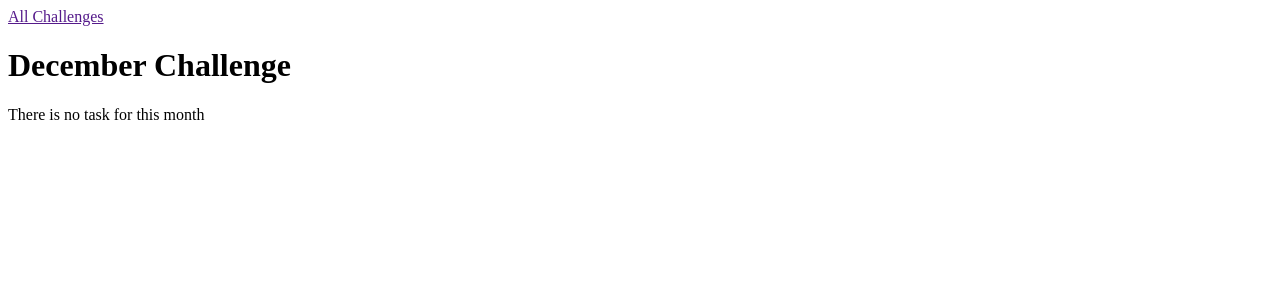
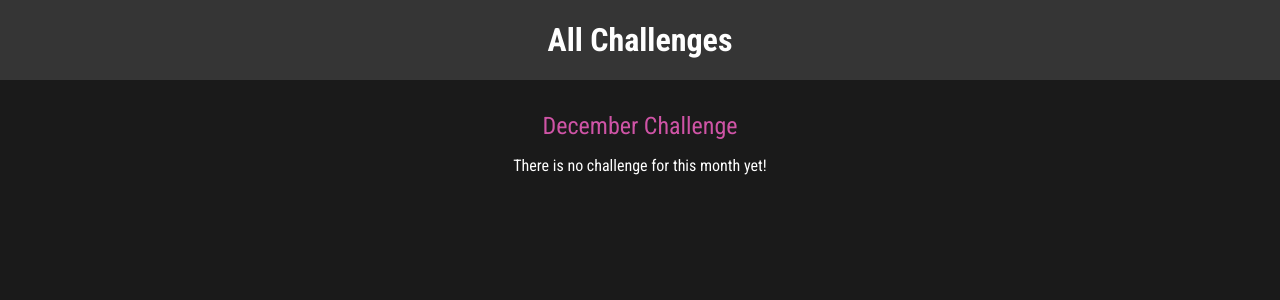
Before and after one commit to aloba-james/monthly-challenges, a Django app: page /challenges/december in a window 1280 px wide. Shown: the top 300 px of the page. Run offline with Django 5.2, Linux system fonts and the light colour scheme.

Commit message:
upgraded css

```diff
--- /dev/null
+++ b/challenges/static/challenges/challenge.css
@@ -0,0 +1,22 @@
+h1,
+h2 {
+  text-align: center;
+  color: white;
+}
+
+h1 {
+  font-size: 1.5rem;
+  margin: 2rem 0 1rem 0;
+  font-weight: normal;
+  color: #cf54a6;
+}
+
+h2 {
+  font-size: 3rem;
+  font-weight: bold;
+}
+
+.fallback {
+  text-align: center;
+  color: white;
+}
--- /dev/null
+++ b/challenges/static/challenges/includes/header.css
@@ -0,0 +1,25 @@
+header {
+  width: 100%;
+  height: 5rem;
+  background-color: #353535;
+}
+
+header nav {
+  width: 100%;
+  height: 100%;
+  display: flex;
+  justify-content: center;
+  align-items: center;
+}
+
+header nav a {
+  color: white;
+  font-size: 2rem;
+  font-weight: bold;
+  text-decoration: none;
+}
+
+header nav a:hover,
+header nav a:active {
+  color: #cf54a6;
+}
--- a/challenges/templates/challenges/challenge.html
+++ b/challenges/templates/challenges/challenge.html
@@ -1,16 +1,22 @@
-{% extends "base.html" %} {% block page_title %} {{challengeMonth|title}}
-Challenge {% endblock %}
+{% extends "base.html" %}
+{% load static %}
+
+{% block css_files %}
+  <link rel="stylesheet" href="{% static "challenges/challenge.css" %}">
+  <link rel="stylesheet" href="{% static "challenges/includes/header.css" %}">
+{% endblock %}
+
+{% block page_title %}
+  {{ challengeMonth|title }} Challenge
+{% endblock %}
+
 {% block content %}
-<header>
-  <nav>
-    <a href="">All Challenges</a>
-  </nav>
-</header>
+  {% include "challenges/includes/header.html" %}
 
-
-<h1>{{challengeMonth|title}} Challenge</h1>
-{% if text is not None %}
-<h2>{{ text }}</h2>
-{% else %}
-<p>There is no task for this month</p>
-{% endif %} {% endblock %}
+  <h1>{{ challengeMonth|title }} Challenge</h1>
+  {% if text is not None %}
+    <h2>{{ text }}</h2>
+  {% else %}
+    <p class="fallback">There is no challenge for this month yet!</p>
+  {% endif %}
+{% endblock %}
--- /dev/null
+++ b/challenges/templates/challenges/includes/header.html
@@ -0,0 +1,5 @@
+<header>
+  <nav>
+    <a href="{% url "index" %}">All Challenges</a>
+  </nav>
+</header>
--- a/challenges/urls.py
+++ b/challenges/urls.py
@@ -2,7 +2,7 @@ from django.urls import path
 from . import views
 
 urlpatterns = [
-    path("", views.index),
+    path("", views.index, name="index"),
     path("<int:month>", views.monthly_challenge_by_number),
     path("<str:month>", views.monthly_challenge, name="month-challenge")
 ]
--- a/challenges/views.py
+++ b/challenges/views.py
@@ -1,6 +1,7 @@
 from django.shortcuts import render
-from django.http import HttpResponse, HttpResponseNotFound, HttpResponseRedirect
+from django.http import  Http404, HttpResponseNotFound, HttpResponseRedirect
 from django.urls import reverse
+
 
 monthly_challenges = {
     "january": "Eat no meat for the month",
@@ -18,7 +19,6 @@ monthly_challenges = {
 }
 
 # Create your views here.
-
 
 def index(request):
     months = list(monthly_challenges.keys())
@@ -47,4 +47,4 @@ def monthly_challenge(request, month):
             "text": challenge_text
         })
     except:
-        return HttpResponseNotFound("<h1>Month not found!</h1>")
+        raise Http404()
--- a/monthly_challenges/settings.py
+++ b/monthly_challenges/settings.py
@@ -121,6 +121,10 @@ USE_TZ = True
 
 STATIC_URL = 'static/'
 
+STATICFILES_DIRS = [
+    BASE_DIR / "static"
+]
+
 # Default primary key field type
 # https://docs.djangoproject.com/en/5.0/ref/settings/#default-auto-field
 
--- /dev/null
+++ b/static/styles.css
@@ -0,0 +1,10 @@
+@import url('https://fonts.googleapis.com/css2?family=Roboto+Condensed:wght@400;700&display=swap');
+
+html {
+  font-family: 'Roboto Condensed', sans-serif;
+}
+
+body {
+  margin: 0;
+  background-color: #1a1a1a;
+}
--- a/templates/base.html
+++ b/templates/base.html
@@ -1,9 +1,13 @@
+{% load static %}
+
 <!DOCTYPE html>
 <html lang="en">
   <head>
     <meta charset="UTF-8" />
     <meta name="viewport" content="width=device-width, initial-scale=1.0" />
     <title>{% block page_title %}My Challenges{% endblock %}</title>
+    <link rel="stylesheet" href="{% static "styles.css" %}">
+    {% block css_files %} {% endblock %}
   </head>
   <body>
     {% block content %}{% endblock %}
```
Also changed, not shown: challenges/static/challenges/challenges.css (added, +37 -0 lines), challenges/templates/challenges/index.html (+9 -2 lines), templates/404.html (added, +10 -0 lines).
